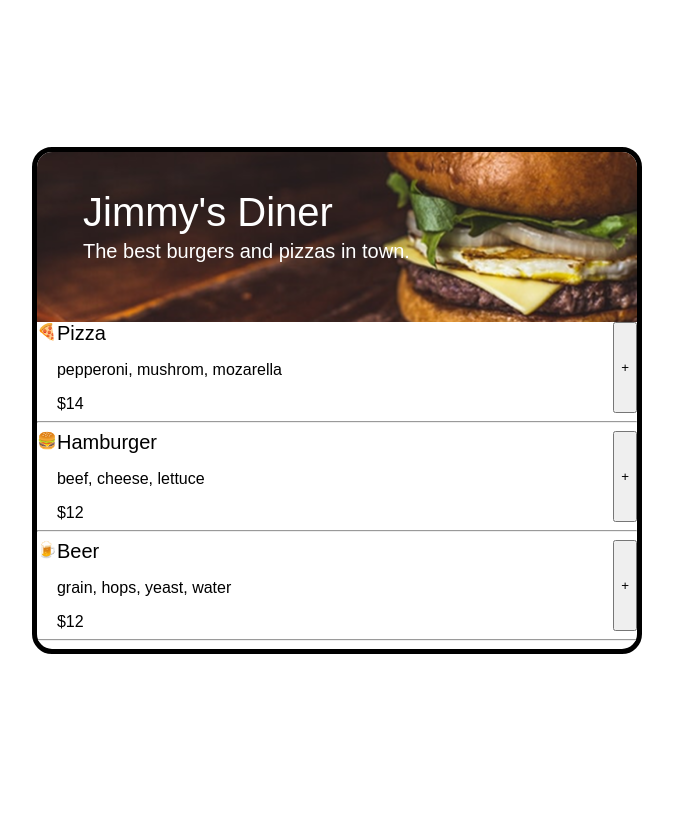
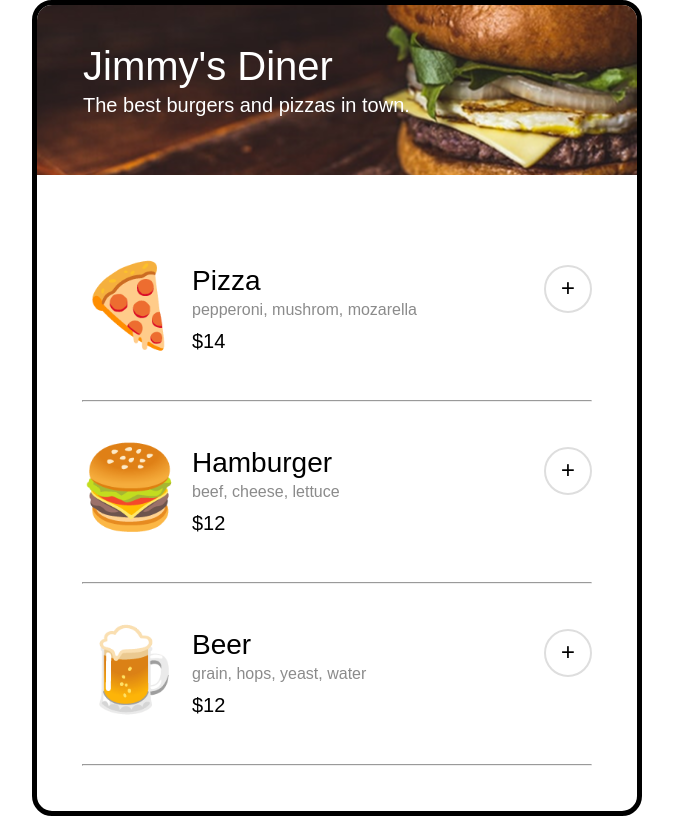
Before and after one commit to groisenberg79/projects-scrimba, a website built with Vite: page restaurant-ordering-app/index.html in a window 1280 px wide. Shown: the whole page, without its empty margins (303-976 px from the left). Built offline with nearby package versions, Linux system fonts and the light colour scheme; a web font is replaced by a local one.

Commit message:
add styling to food menu

```diff
--- a/restaurant-ordering-app/index.css
+++ b/restaurant-ordering-app/index.css
@@ -23,9 +23,25 @@ header {
     color: white;
 }
 
+.food-name {
+    font-size: 28px;
+}
+
+.food-ingredients {
+    color: #8B8B8B;
+    margin-bottom: 7px;
+}
+
+.food-price {
+    font-size: 20px;
+}
+
 h1, h2 {
+    font-weight: 400;
+}
+
+h1, h2, p, span {
     margin: 0;
-    font-weight: 400;
 }
 
 .main-title {
@@ -45,11 +61,55 @@ h2 {
     font-size: 20px;
 }
 
+#hero-container {
+    margin: 45px;
+}
+
 article {
     display: flex;
     justify-content: space-between;
+    padding: 45px 0;
 }
 
 .food-item {
     display: flex;
 }
+
+.food-info {
+    display: flex;
+    flex-direction: column;
+    gap: 4px;
+    margin-left: 15px;
+}
+
+.emoji-wrapper {
+    width: 95px;
+    height: 90px;
+    container-type: inline-size;
+    display: flex;
+    justify-content: center;
+}
+
+.food-emoji {
+  font-size: 85cqw;
+  line-height: 1;
+}
+
+.add-btn {
+    width: 48px;
+    height: 48px;
+    border-radius: 100%;
+    background-color: white;
+    border: 2px solid #DEDEDE;
+
+}
+
+.add-btn .plus-icon {
+    font-family: 'Courier New', Courier, monospace;
+    font-size: 24px;
+    font-weight: 100;
+}
+
+hr {
+    margin: 0;
+}
--- a/restaurant-ordering-app/index.html
+++ b/restaurant-ordering-app/index.html
@@ -15,6 +15,7 @@
                 </div>
             </header>
 
+            <div id="hero-container">
                 <section id="menu-section">
                 </section>
                 <section id="order-section">
@@ -23,6 +24,9 @@
                 </section>
                 <section id="order-message">
                 </section>
+            </div>
+
+
         </div>
         <!-- The Modal Dialog -->
         <dialog id="card-details-modal">
--- a/restaurant-ordering-app/index.js
+++ b/restaurant-ordering-app/index.js
@@ -29,14 +29,20 @@ function showFoodItems() {
         menu += `
             <article id="${item.id}">
                 <div class="food-item">
+                    <div class="emoji-wrapper">
                     <span class="food-emoji">${item.emoji}</span>
+                    </div>
                     <div class="food-info">
                         <h2 class="food-name">${item.name}</h2>
-                        <p class="food-ingredients">${item.ingredients.join(', ')}</p
+                        <p class="food-ingredients">${item.ingredients.join(', ')}</p>
                         <span class="food-price">$${item.price}</span>
                     </div>
                 </div>
-                <button id="${item.id}" class="add-btn">+</button>
+                <div class="btn-container">
+                    <button id="${item.id}" class="add-btn">
+                        <span class="plus-icon">+</span>
+                    </button>
+                </div>
             </article>
             <hr>`
     }
```
Lines whose indentation alone changed are shown as unchanged.
